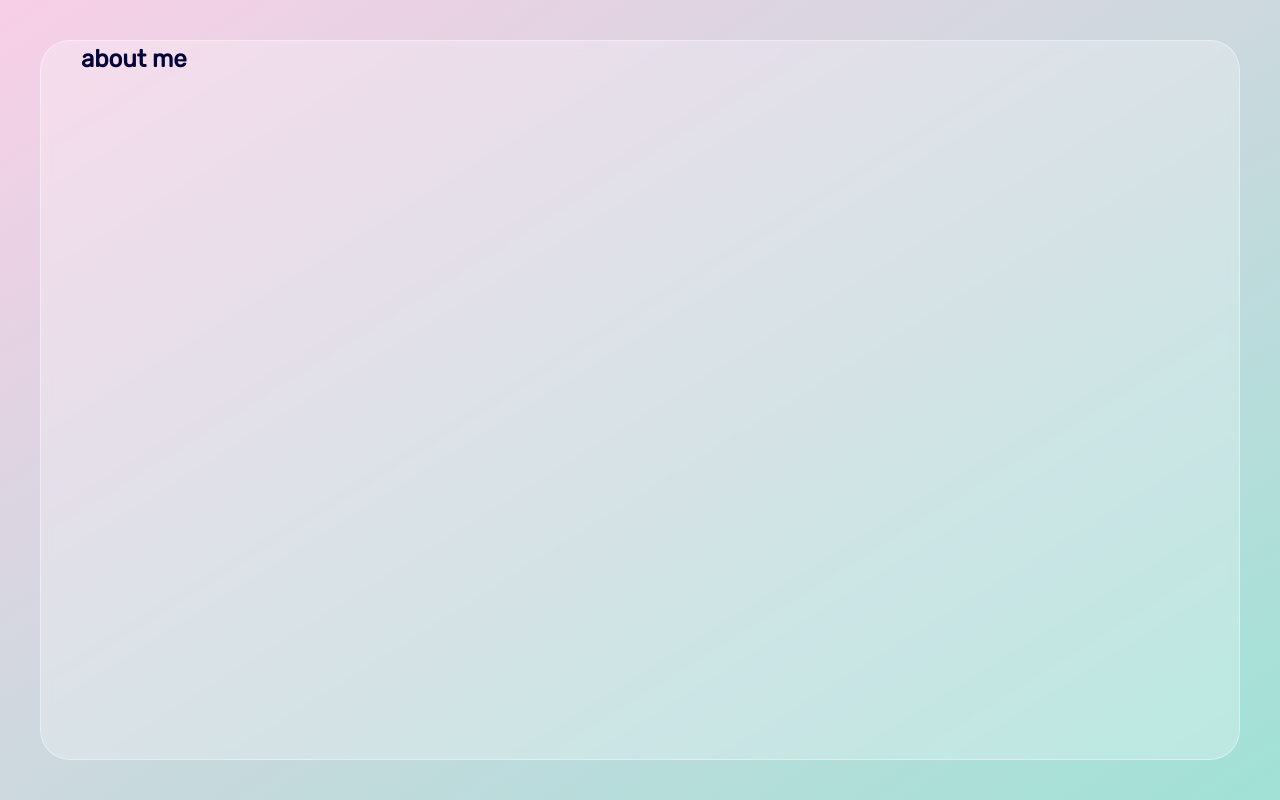
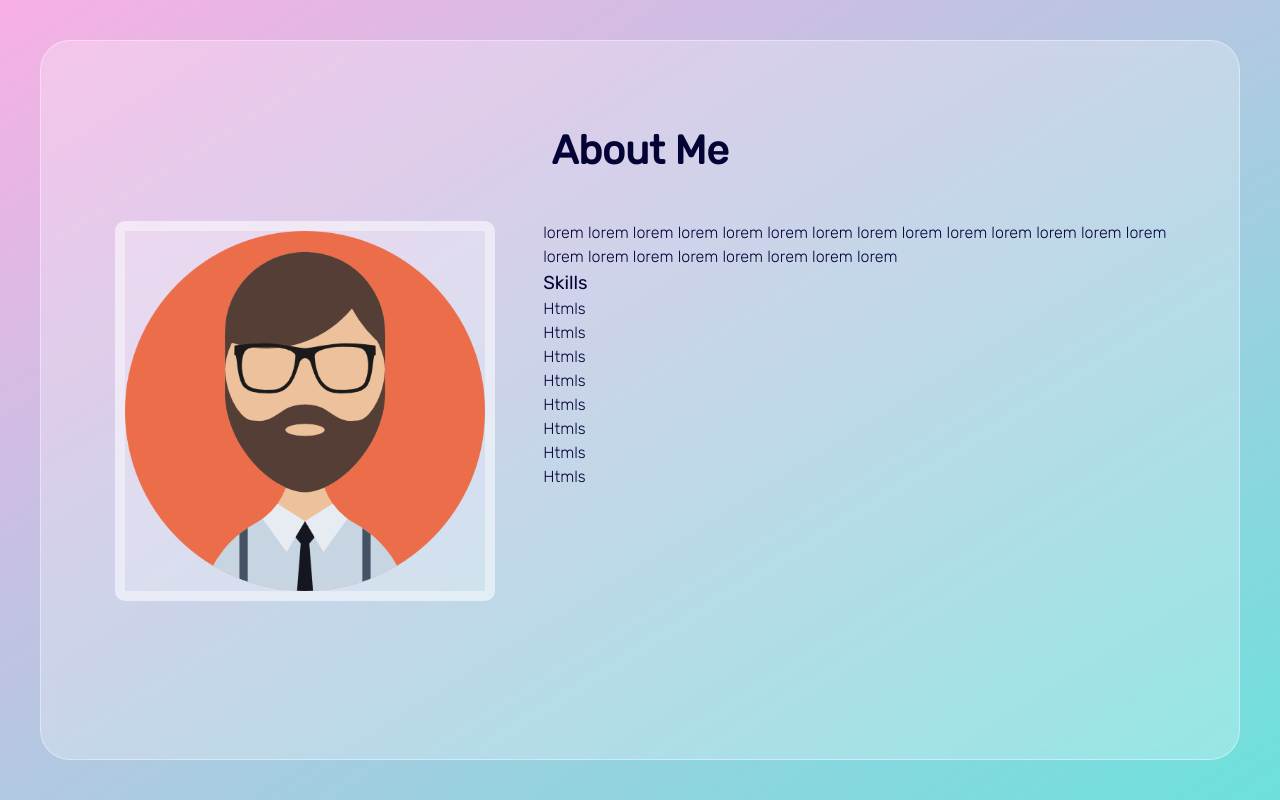
Before and after one commit to FaysalAhmed1/Glassmorph, a plain HTML site: page index.html in a window 1280 px wide. Drawn offline with Linux system fonts and the light colour scheme.

Commit message:
further update

```diff
--- a/index.html
+++ b/index.html
@@ -29,7 +29,7 @@
             </div>
             <div class="home-img">
               <div class="img-box">
-                <img src="/image/profile.jpeg" alt="" srcset="" />
+                <img src="/image/profile.png" alt="" srcset="" />
               </div>
             </div>
           </div>
@@ -39,11 +39,38 @@
 
       <!--About Section-->
 
-      <section class="about-section">
+      <section class="about-section sec-padding">
         <div class="container">
           <div class="row">
             <div class="section-title">
               <h2>about me</h2>
+            </div>
+          </div>
+
+          <div class="row">
+            <div class="about-img">
+              <div class="img-box">
+                <img src="image/profile.png" alt="" srcset="" />
+              </div>
+            </div>
+            <div class="about-text">
+              <p>
+                lorem lorem lorem lorem lorem lorem lorem lorem lorem lorem
+                lorem lorem lorem lorem lorem lorem lorem lorem lorem lorem
+                lorem lorem
+              </p>
+
+              <h3>Skills</h3>
+              <div class="skills">
+                <div class="skill-item">Htmls</div>
+                <div class="skill-item">Htmls</div>
+                <div class="skill-item">Htmls</div>
+                <div class="skill-item">Htmls</div>
+                <div class="skill-item">Htmls</div>
+                <div class="skill-item">Htmls</div>
+                <div class="skill-item">Htmls</div>
+                <div class="skill-item">Htmls</div>
+              </div>
             </div>
           </div>
         </div>
--- a/style.css
+++ b/style.css
@@ -5,8 +5,8 @@
   --blue-dark: #030336;
   --orange: #f1a501;
   --green-yellow: #c3ec53;
-  --pink-light: #ffcbfc;
-  --cyan-light: #9ce0e9;
+  --pink-light: #ffa7fb;
+  --cyan-light: #61dff0;
   --white: #ffffff;
   --white-alpha-40: rgba(255, 255, 255, 0.4);
   --white-alpha-25: rgba(255, 255, 255, 0.25);
@@ -34,6 +34,7 @@ body {
     var(--pink-light),
     var(--cyan-light)
   );
+  background-attachment: fixed;
   font-size: 16px;
   color: var(--blue-dark);
   line-height: 1.5;
@@ -105,6 +106,23 @@ section {
 
 .hidden {
   display: none !important;
+}
+
+.sec-padding {
+  padding: 80px 0;
+}
+/** Section title **/
+
+.section-title {
+  padding: 0 15px;
+  width: 100%;
+  text-align: center;
+  margin-bottom: 40px;
+}
+
+.section-title h2 {
+  font-size: 40px;
+  text-transform: capitalize;
 }
 
 /** Scrollbar **/
@@ -189,7 +207,7 @@ section {
   max-width: 360px;
   background-color: var(--white-alpha-25);
   border-radius: 50%;
-  border: 10px solid var(--white-alpha-25);
+  border: 10px solid var(--white-alpha-40);
   margin: auto;
 }
 
@@ -197,3 +215,21 @@ section {
   width: 100%;
   border-radius: 50%;
 }
+
+/*   About Section */
+
+.about-img {
+  width: 40%;
+  padding: 0 15px;
+}
+.about-text {
+  padding: 0 15px;
+  width: 60%;
+}
+.about-img .img-box {
+  background-color: var(--white-alpha-25);
+  max-width: 380px;
+  border: 10px solid var(--white-alpha-40);
+  margin: auto;
+  border-radius: 10px;
+}
```
Also changed, not shown: image/profile.png (added).
